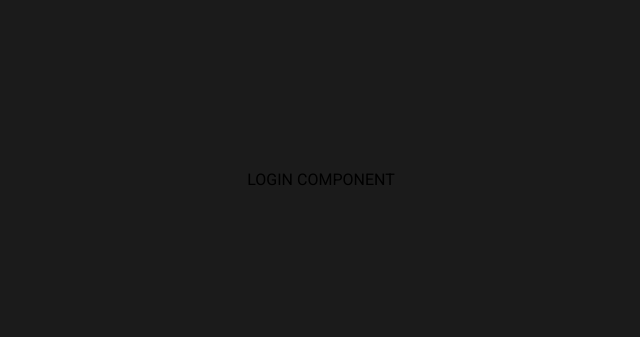
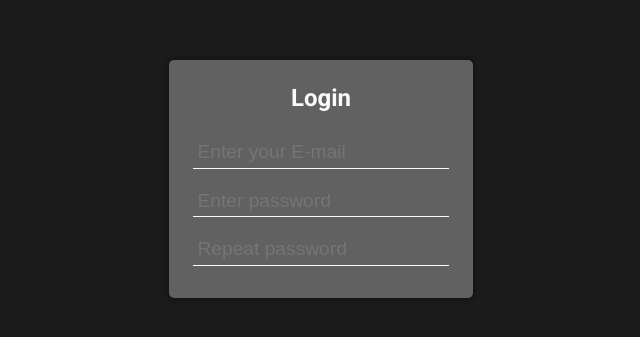
Before and after one commit to ArtemAbramov/vue-player, a Vue app: page /login in a window 1280 px wide. Shown: the part 221-558 px from the top of the page, without its empty margins (319-959 px from the left). Built offline with nearby package versions, Linux system fonts and the light colour scheme.

Commit message:
Start login component

```diff
--- a/src/components/Auth/Login.vue
+++ b/src/components/Auth/Login.vue
@@ -1,7 +1,56 @@
 <template>
-  LOGIN COMPONENT
+  <form @submit.prevent="submitForm" class="login-form">
+    <h2 class="form-title">Login</h2>
+    <input type="text" v-model="mail" placeholder="Enter your E-mail">
+    <input type="text" v-model="password" placeholder="Enter password">
+    <input type="text" v-model="passwordRepeated" placeholder="Repeat password">
+  </form>
 </template>
 
 <script lang="ts">
-export default {}
+import {ref} from 'vue'
+export default {
+  setup() {
+    const mail = ref('')
+    const password = ref('')
+    const passwordRepeated = ref('')
+
+    const submitForm = () => {}
+
+    return {
+      submitForm,
+      mail,
+      password,
+      passwordRepeated
+    }
+  }
+}
 </script>
+
+<style lang="scss" scoped>
+.login-form {
+  display: flex;
+  flex-direction: column;
+  align-items: center;
+  justify-content: center;
+
+  input {
+    color: #fafafa;
+    font-size: 1.2rem;
+    padding: .3rem;
+    background: none;
+    border: none;
+    border-bottom: 1px solid #fafafa;
+    outline: none;
+
+    &:not(:last-child) {
+      margin-bottom: 1rem;
+    }
+  }
+}
+
+.form-title {
+  color: #fafafa;
+  margin-bottom: 1.5rem;
+}
+</style>
--- a/src/layouts/AuthLayout.vue
+++ b/src/layouts/AuthLayout.vue
@@ -1,6 +1,8 @@
 <template>
   <div class="auth-wrapper">
-    <slot/>
+    <div class="auth-card">
+      <slot></slot>
+    </div>
   </div>
 </template>
 
@@ -22,4 +24,12 @@ export default {
   width: 100vw;
   height: 100vh;
 }
+
+.auth-card {
+  background-color: #616161;
+  border-radius: 5px;
+  box-shadow: 0 0 4px 2px rgba(0,0,0, .3);
+  padding: 1.5rem;
+  padding-bottom: 2rem;
+}
 </style>
```
